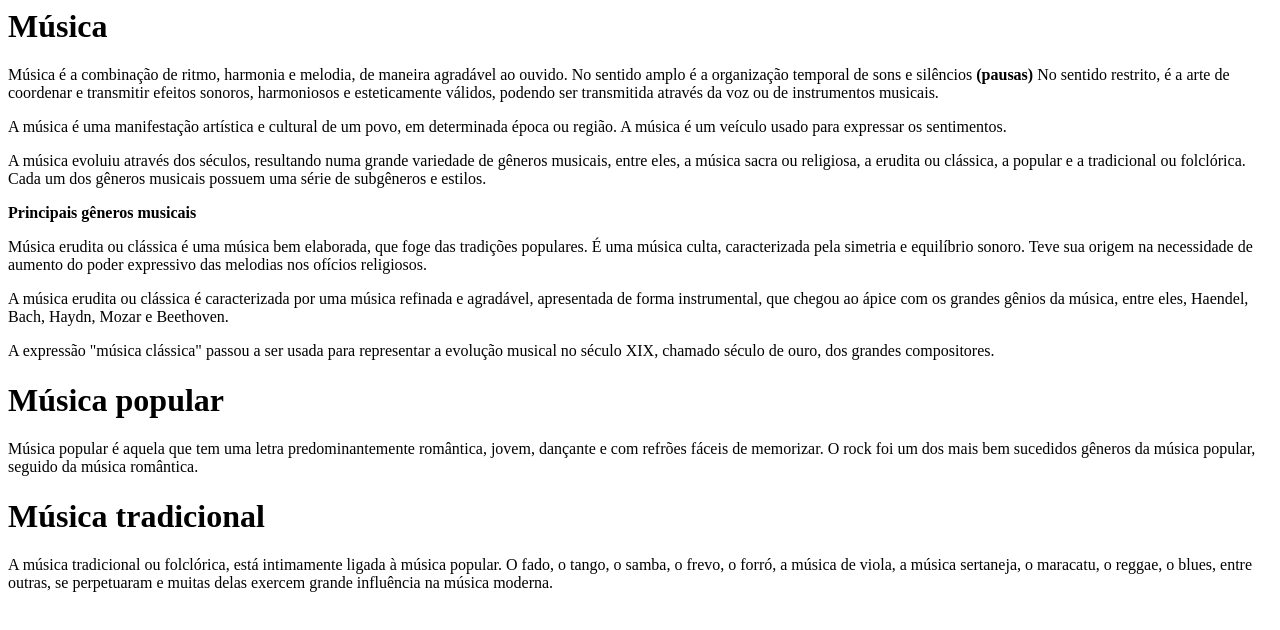
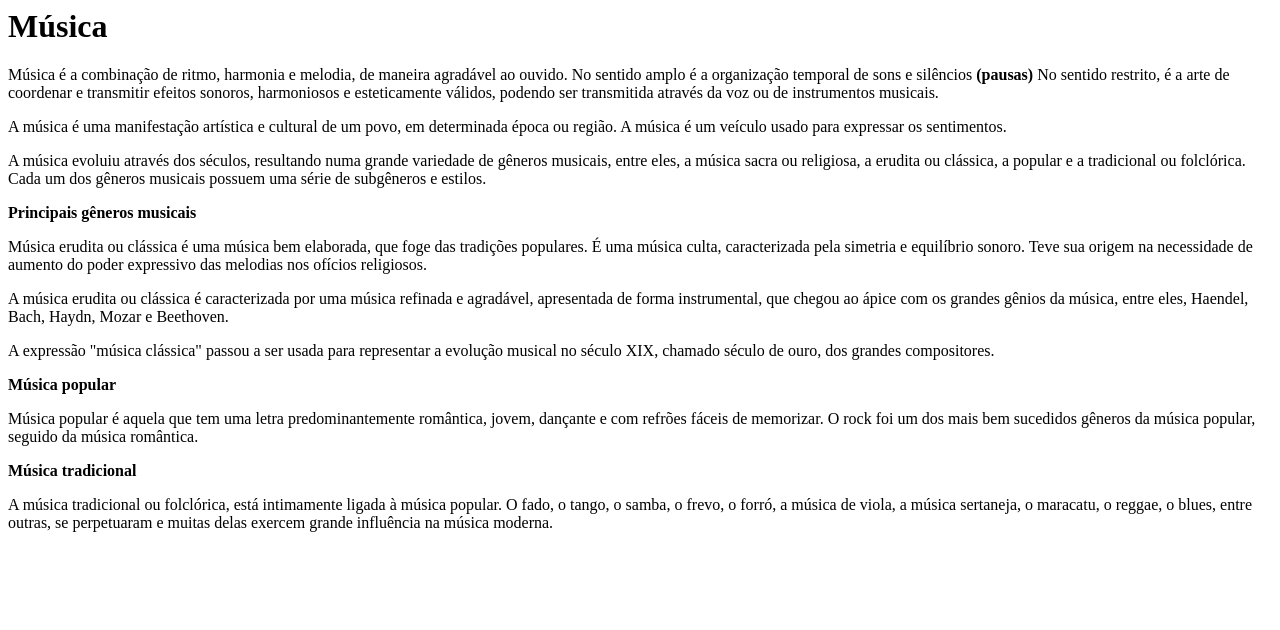
Before and after one commit to branquiinha629/pensamento1E2023, a plain HTML site: page index.html in a window 1280 px wide. Drawn offline with Linux system fonts and the light colour scheme.

Commit message:
mudei o texto

```diff
--- a/index.html
+++ b/index.html
@@ -24,13 +24,13 @@ harmoniosos e esteticamente válidos, podendo ser transmitida através da voz ou
     século de ouro, dos grandes compositores.
     </p>
 
-  <h1><strong>Música popular</strong></h1>
+  <strong>Música popular</strong>
 <p>Música popular é aquela que tem uma letra predominantemente romântica,
 jovem, dançante e com refrões fáceis de memorizar.
 O rock foi um dos mais bem sucedidos gêneros da música popular, seguido da música romântica.
     </p>
 
-<h1><strong>Música tradicional</strong></h1>
+<strong>Música tradicional</strong>
 
 <p>A música tradicional ou folclórica, está intimamente ligada à música popular.
 O fado, o tango, o samba, o frevo, o forró, a música de viola, a música sertaneja, o maracatu, o reggae, o blues, entre outras,
```
